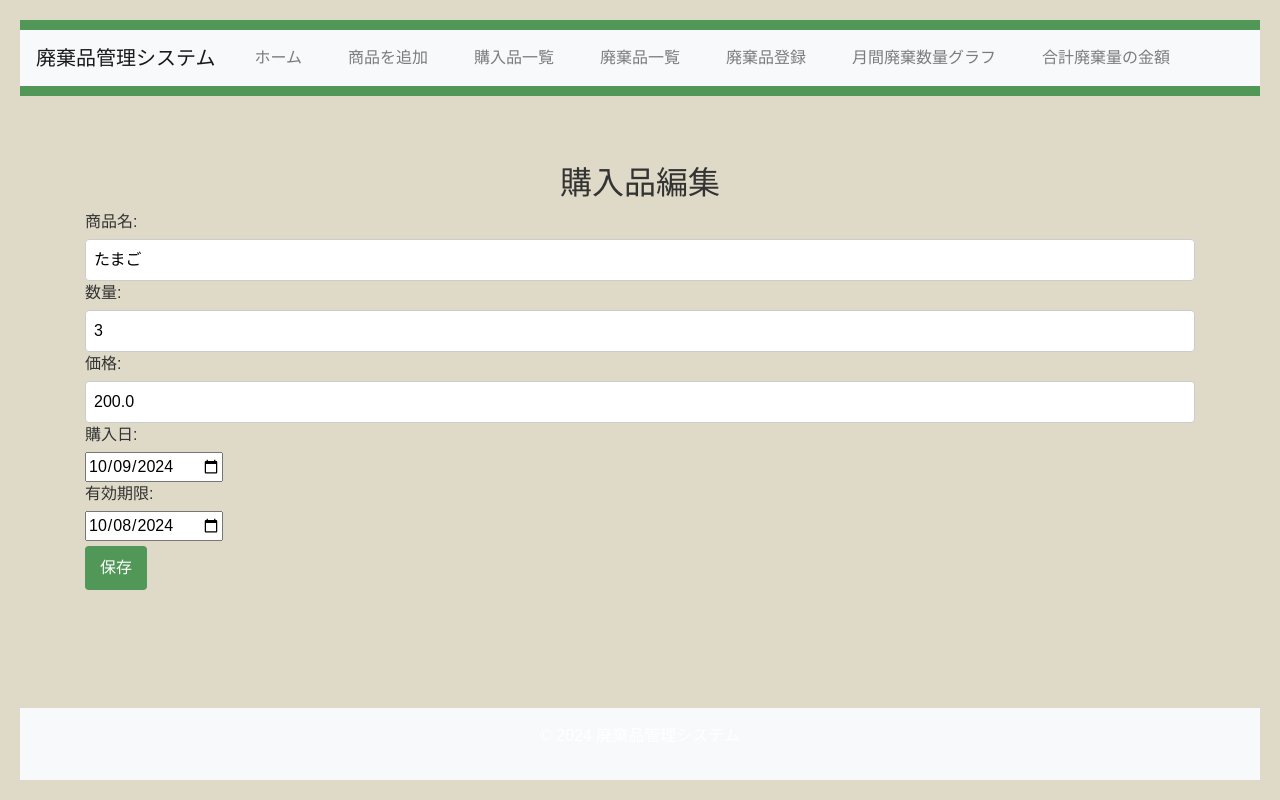
After one commit to ceo7378/food-test73, a Flask app: page /edit_item/1 in a window 1280 px wide. The commit adds this page. Run offline with Flask 3, Linux system fonts and the light colour scheme; data comes from the database, SQL or seed files in the repository; both versions use the stored data as it was after the commit; some libraries are stand-ins or nearby versions.

```diff
--- a/app.py
+++ b/app.py
@@ -119,5 +119,57 @@ def monthly_discards():
 
     return render_template('monthly_discards.html', months=months, quantities=quantities)
 
+# 購入品編集用のルート
+@app.route('/edit_item/<int:id>', methods=['GET', 'POST'])
+def edit_item(id):
+    conn = get_db_connection()
+    item = conn.execute('SELECT * FROM items WHERE id = ?', (id,)).fetchone()
+
+    if request.method == 'POST':
+        # 購入品の更新処理
+        name = request.form['name']
+        quantity = int(request.form['quantity'])
+        price = float(request.form['price'])
+        purchase_date = request.form['purchase_date']
+        expiration_date = request.form['expiration_date']
+
+        conn.execute('UPDATE items SET name = ?, quantity = ?, price = ?, purchase_date = ?, expiration_date = ? WHERE id = ?',
+                     (name, quantity, price, purchase_date, expiration_date, id))
+        conn.commit()
+        conn.close()
+
+        return redirect(url_for('item_list'))
+
+    return render_template('edit_item.html', item=item)
+
+# 廃棄品編集用のルート
+@app.route('/edit_discard/<int:item_id>', methods=['GET', 'POST'])
+def edit_discard(item_id):
+    conn = get_db_connection()
+    discard = conn.execute('SELECT * FROM discards WHERE item_id = ?', (item_id,)).fetchone()
+
+    if discard is None:
+        # データが見つからない場合の処理
+        return "指定された廃棄品が見つかりませんでした", 404
+
+    if request.method == 'POST':
+        # 廃棄品の更新処理
+        discard_date = request.form['discard_date']
+        reason = request.form['reason']
+        discarded_quantity = int(request.form['discarded_quantity'])
+
+        conn.execute('UPDATE discards SET discard_date = ?, reason = ?, discarded_quantity = ? WHERE item_id = ?',
+                     (discard_date, reason, discarded_quantity, item_id))
+        conn.commit()
+        conn.close()
+
+        return redirect(url_for('discard_list'))
+
+    return render_template('edit_discard.html', discard=discard)
+
+
+
+
+
 if __name__ == '__main__':
     app.run(debug=True)
--- a/templates/base.html
+++ b/templates/base.html
@@ -2,31 +2,56 @@
 <html lang="ja">
 <head>
     <meta charset="UTF-8">
+    <meta name="viewport" content="width=device-width, initial-scale=1.0">
     <title>{% block title %}廃棄品管理システム{% endblock %}</title>
+    <link href="https://stackpath.bootstrapcdn.com/bootstrap/4.5.2/css/bootstrap.min.css" rel="stylesheet">
     <link rel="stylesheet" href="{{ url_for('static', filename='style.css') }}">
 </head>
 <body>
     <!-- 共通ヘッダー -->
     <header>
-        <h1>廃棄品管理システム</h1>
-        <nav>
-            <ul>
-                <li><a href="/">ホーム</a></li>
-                <li><a href="/add_item">商品を追加</a></li>
-                <li><a href="/items">購入品一覧</a> </li>
-                <li><a href="/discards">廃棄品一覧</a></li>
-                <li><a href="/register_disposal">廃棄品登録</a></li>
-                <li><a href="/monthly_discards">月間廃棄数量グラフ</a></li>
-                <li><a href="/total_graph">合計廃棄量の金額</a></li>
-            </ul>
+        <nav class="navbar navbar-expand-lg navbar-light bg-light">
+            <a class="navbar-brand" href="#">廃棄品管理システム</a>
+            <button class="navbar-toggler" type="button" data-toggle="collapse" data-target="#navbarNav" aria-controls="navbarNav" aria-expanded="false" aria-label="Toggle navigation">
+                <span class="navbar-toggler-icon"></span>
+            </button>
+            <div class="collapse navbar-collapse" id="navbarNav">
+                <ul class="navbar-nav">
+                    <li class="nav-item">
+                        <a class="nav-link" href="/">ホーム</a>
+                    </li>
+                    <li class="nav-item">
+                        <a class="nav-link" href="/add_item">商品を追加</a>
+                    </li>
+                    <li class="nav-item">
+                        <a class="nav-link" href="/items">購入品一覧</a>
+                    </li>
+                    <li class="nav-item">
+                        <a class="nav-link" href="/discards">廃棄品一覧</a>
+                    </li>
+                    <li class="nav-item">
+                        <a class="nav-link" href="/register_disposal">廃棄品登録</a>
+                    </li>
+                    <li class="nav-item">
+                        <a class="nav-link" href="/monthly_discards">月間廃棄数量グラフ</a>
+                    </li>
+                    <li class="nav-item">
+                        <a class="nav-link" href="/total_graph">合計廃棄量の金額</a>
+                    </li>
+                </ul>
+            </div>
         </nav>
     </header>
     <!-- ページごとの内容をここに挿入 -->
-    <div>
+    <div class="container mt-5">
         {% block content %}{% endblock %}
     </div>
     <!-- 共通フッター -->
-    <footer>
+    <footer class="bg-light text-center py-3">
         <p>&copy; 2024 廃棄品管理システム</p>
     </footer>
+    <!-- BootstrapのJavaScriptも追加 -->
+    <script src="https://code.jquery.com/jquery-3.5.1.slim.min.js"></script>
+    <script src="https://cdn.jsdelivr.net/npm/bootstrap@4.5.2/dist/js/bootstrap.bundle.min.js"></script>
 </body>
+</html>
--- a/templates/discard_list.html
+++ b/templates/discard_list.html
@@ -10,6 +10,8 @@
             <th>廃棄数量</th>
             <th>単価</th>
             <th>小計</th>
+            <th>item_id</th>  <!-- item_id を表示するための列を追加 -->
+            <th>操作</th>
         </tr>
         {% for discard in discards %}
         <tr>
@@ -19,6 +21,8 @@
             <td>{{ discard.discarded_quantity }}</td>
             <td>{{ discard.price }}円</td>
             <td>{{ discard.discarded_quantity * discard.price }}円</td>
+            <td>{{ discard.item_id }}</td>  <!-- item_id を表示 -->
+            <td><a href="/edit_discard/{{ discard.item_id }}">編集</a></td>
         </tr>
         {% endfor %}
     </table>
--- /dev/null
+++ b/templates/edit_item.html
@@ -0,0 +1,23 @@
+{% extends "base.html" %}
+{% block title %}購入品編集{% endblock %}
+{% block content %}
+    <h2>購入品編集</h2>
+    <form action="" method="POST">
+        <label for="name">商品名:</label>
+        <input type="text" id="name" name="name" value="{{ item.name }}" required><br>
+
+        <label for="quantity">数量:</label>
+        <input type="number" id="quantity" name="quantity" value="{{ item.quantity }}" required><br>
+
+        <label for="price">価格:</label>
+        <input type="number" id="price" name="price" value="{{ item.price }}" required><br>
+
+        <label for="purchase_date">購入日:</label>
+        <input type="date" id="purchase_date" name="purchase_date" value="{{ item.purchase_date }}" required><br>
+
+        <label for="expiration_date">有効期限:</label>
+        <input type="date" id="expiration_date" name="expiration_date" value="{{ item.expiration_date }}"><br>
+
+        <button type="submit">保存</button>
+    </form>
+{% endblock %}
--- a/templates/item_list.html
+++ b/templates/item_list.html
@@ -9,6 +9,7 @@
             <th>価格</th>
             <th>購入日</th>
             <th>有効期限</th>
+            <th>操作</th>
         </tr>
         {% for item in items %}
         <tr>
@@ -17,6 +18,7 @@
             <td>{{ item.price }}</td>
             <td>{{ item.purchase_date }}</td>
             <td>{{ item.expiration_date }}</td>
+            <td><a href="/edit_item/{{ item.id }}">編集</a></td>
         </tr>
         {% endfor %}
     </table>
--- a/templates/total_graph.html
+++ b/templates/total_graph.html
@@ -32,7 +32,7 @@
                     y: {
                         beginAtZero: true, // Y軸の値がゼロから始まる
                         min: 0, // Y軸の最小値
-                        max: 100000 // Y軸の最大値（適宜調整）
+                        max: 1000 // Y軸の最大値（適宜調整）
                     }
                 }
             }
```
Also changed, not shown: templates/edit_discard.html (added, +17 -0 lines), templates/index.html (+42 -12 lines), food_stock07.db, static/images/eco_image.png (added).
